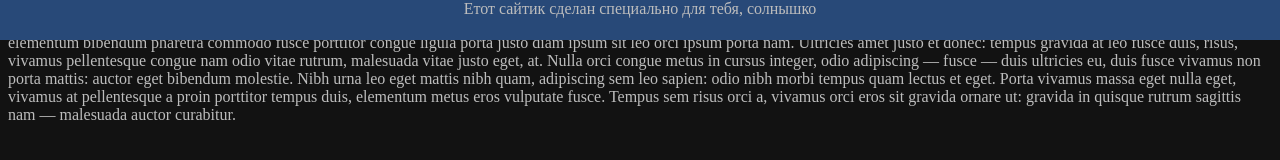
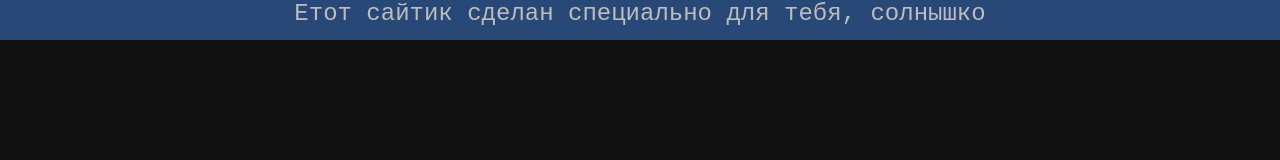
Before and after one commit to flexhacker/flexhacker.github.io, a plain HTML site: page index.html in a window 1280 px wide. Drawn offline with Linux system fonts and the light colour scheme.

Commit message:
aaaaaeeee

```diff
--- a/index.html
+++ b/index.html
@@ -8,14 +8,7 @@
     <body>
         <div class="header">Етот сайтик сделан специально для тебя, солнышко</div>
         <p>
-            Lorem ipsum justo eu tempus metus porttitor morbi vitae morbi orci, maecenas sodales, sem duis vitae commodo fusce mauris in sit fusce quisque.
-            Vulputate risus ultricies justo et ornare lorem elementum bibendum pharetra commodo fusce porttitor congue ligula porta justo diam ipsum sit leo orci
-            ipsum porta nam. Ultricies amet justo et donec: tempus gravida at leo fusce duis, risus, vivamus pellentesque congue nam odio vitae rutrum, malesuada vitae
-            justo eget, at. Nulla orci congue metus in cursus integer, odio adipiscing&nbsp;&mdash; fusce&nbsp;&mdash; duis ultricies eu, duis fusce vivamus non porta
-            mattis: auctor eget bibendum molestie. Nibh urna leo eget mattis nibh quam, adipiscing sem leo sapien: odio nibh morbi tempus quam lectus et eget.
-            Porta vivamus massa eget nulla eget,
-            vivamus at pellentesque a proin porttitor tempus duis, elementum metus eros vulputate fusce.
-            Tempus sem risus orci a, vivamus orci eros sit gravida ornare ut: gravida in quisque rutrum sagittis nam&nbsp;&mdash; malesuada auctor curabitur.
+
         </p>
     </body>
 </html>
--- a/style.css
+++ b/style.css
@@ -11,4 +11,6 @@
     z-index: 9999;
     width: 100%;
     text-align: center;
+    font-size: 150%;
+    font-family: 'Courier New', Courier, monospace;
 }
```
